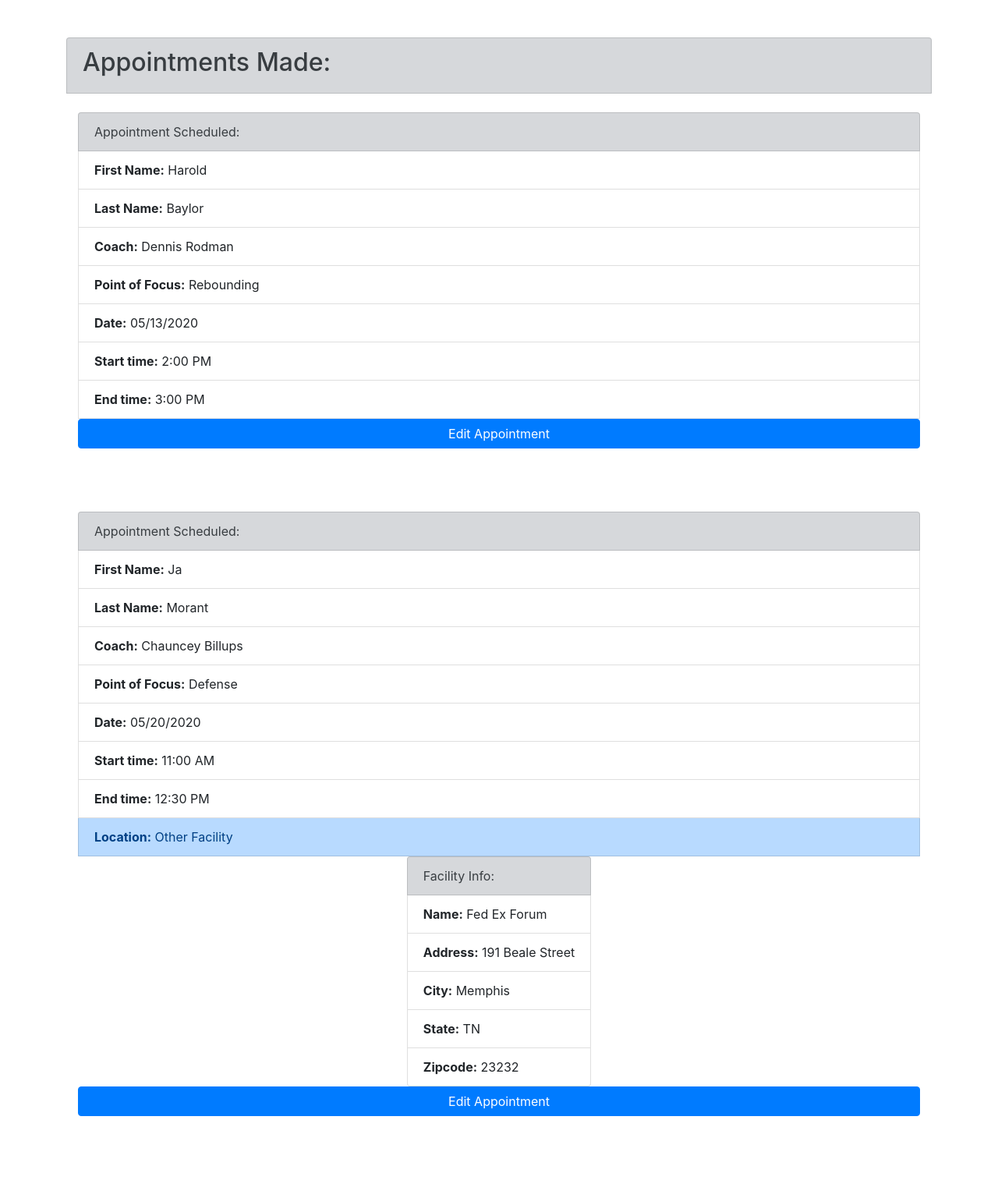
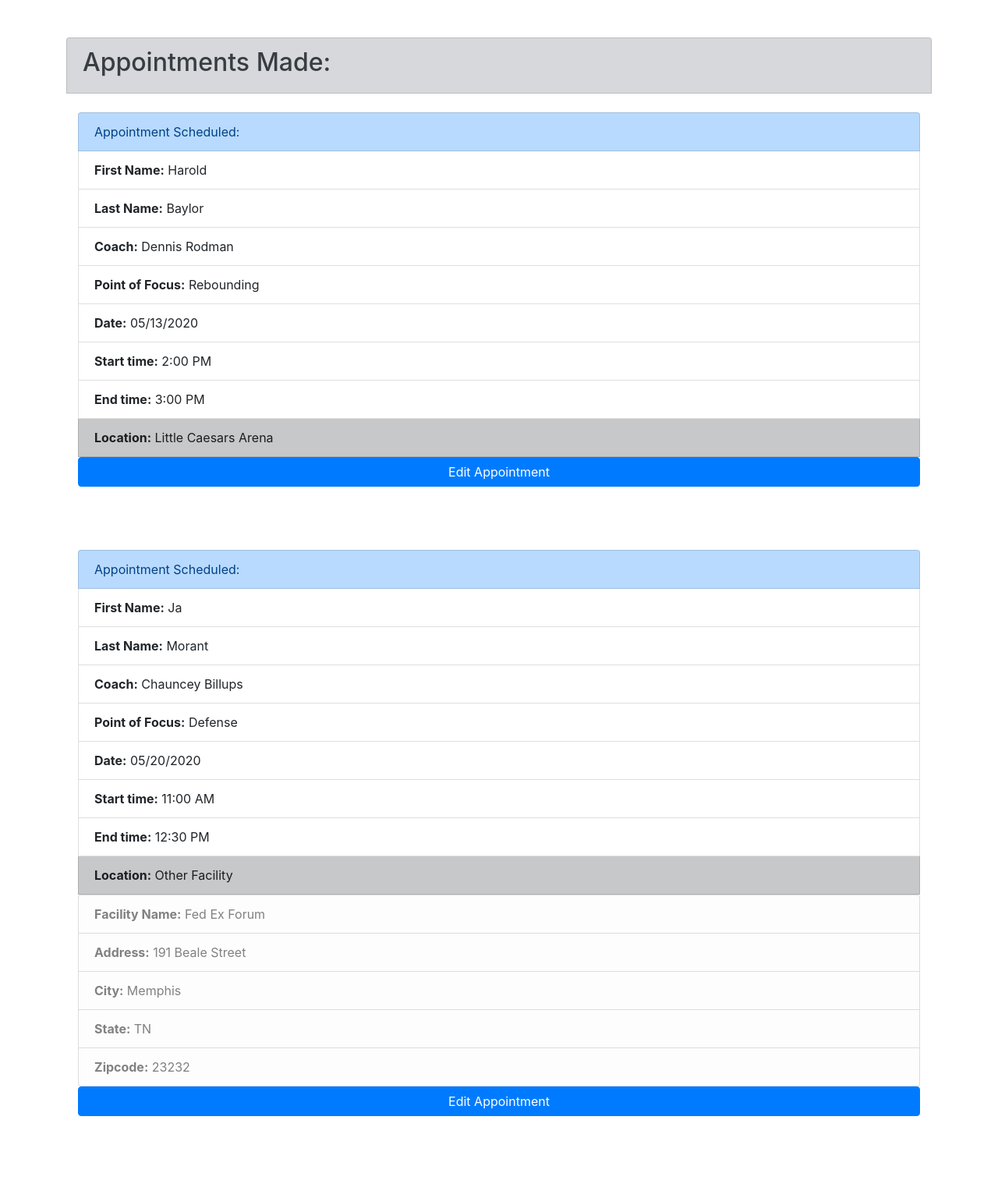
Before and after one commit to courthub74/Django-Basic-with-Time-Date, a Django app: page /schedules/ in a window 1280 px wide. Shown: the part 116-1652 px from the top of the page at 78% size. Run offline with Django 3.2, Linux system fonts and the light colour scheme; data comes from the database, SQL or seed files in the repository; some libraries are stand-ins or nearby versions.

Commit message:
FaceWork

```diff
--- a/pages/templates/about.html
+++ b/pages/templates/about.html
@@ -24,7 +24,7 @@
 			<br>
 			<div class="col-sm">
 				<ul class="list-group">
-					<li class="list-group-item list-group-item-secondary">Appointment Scheduled:</li>
+					<li class="list-group-item list-group-item-primary">Appointment Scheduled:</li>
 
 
 					<li class="list-group-item"><strong>First Name:</strong> {{ times.first }}</li>
@@ -34,29 +34,23 @@
 					<li class="list-group-item"><strong>Date:</strong> {{ times.date }}</li>
 					<li class="list-group-item"><strong>Start time:</strong> {{ times.start }}</li>
 					<li class="list-group-item"><strong>End time:</strong> {{ times.end }}</li>
-					<li class="list-group-item list-group-item-primary" id="locay2"><strong>Location:</strong> {{ times.location }}</li>
+					<li class="list-group-item list-group-item-dark" id="locay2"><strong>Location:</strong> {{ times.location }}</li>
 
 
 
-					<div class="outputcontainer">
-							<style type="text/css">
-							.outputcontainer {
-								margin: auto;
-								align-content: left;
-							}
-							</style>
+
 
 
 
 
 
 						<div id="facilblock">
-							<li class="list-group-item list-group-item-secondary">Facility Info:</li>
-							<li class="list-group-item" id="efacil"><strong>Name:</strong> {{ times.facility }}</li>
-							<li class="list-group-item" id="eaddy"><strong>Address:</strong> {{ times.address }}</li>
-							<li class="list-group-item" id="ecity"><strong>City:</strong> {{ times.city }}</li>
-							<li class="list-group-item" id="estate"><strong>State:</strong> {{ times.state }}</li>
-							<li class="list-group-item" id="ezip"><strong>Zipcode:</strong> {{ times.zipcode }}</li>
+
+							<li class="list-group-item list-group-item-light" id="efacil"><strong>Facility Name:</strong> {{ times.facility }}</li>
+							<li class="list-group-item list-group-item-light" id="eaddy"><strong>Address:</strong> {{ times.address }}</li>
+							<li class="list-group-item list-group-item-light" id="ecity"><strong>City:</strong> {{ times.city }}</li>
+							<li class="list-group-item list-group-item-light" id="estate"><strong>State:</strong> {{ times.state }}</li>
+							<li class="list-group-item list-group-item-light" id="ezip"><strong>Zipcode:</strong> {{ times.zipcode }}</li>
 						</div>
 
 						<style type="text/css">
@@ -71,7 +65,7 @@
 							a2 = "{{ times.facility }}"
 			               var menuItems = document.querySelectorAll('.list-group-item') //Node list grab
 			               if (a2 == "None") {
-			               		menuItems[9].classList.add('hidden')
+
 			               		menuItems[10].classList.add('hidden')
 			               		menuItems[11].classList.add('hidden')
 			               		menuItems[12].classList.add('hidden')
@@ -85,7 +79,7 @@
 
 
 
-					</div>
+
 					<a href="{% url 'edit' times.id %}" class="btn btn-block btn-primary">Edit Appointment</a>
 					<br>
 					<hr>
```
